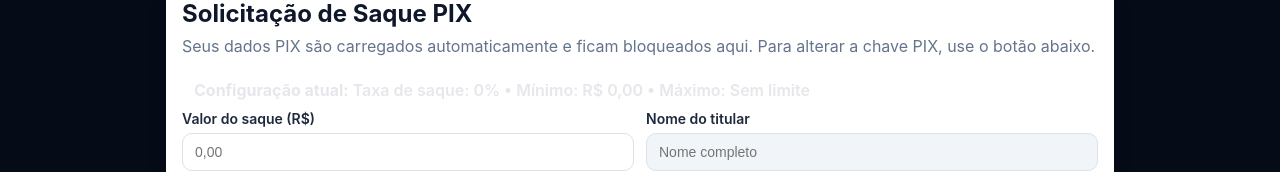
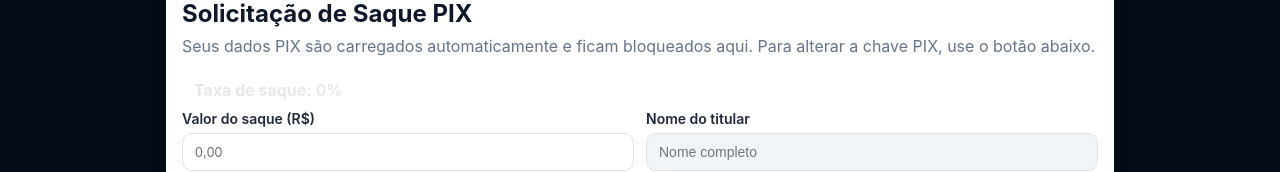
Before and after one commit to magnatazk20/mancera-frontend, a React (Vite) app: page /saque in a window 1280 px wide. Shown: the part 1015-1187 px from the top of the page. Built offline with nearby package versions, Linux system fonts and the light colour scheme; no server answers; sample sign-in values are in the browser's storage.

Commit message:
chore: show only withdraw fee info on withdraw page

```diff
--- a/src/pages/Withdraw.tsx
+++ b/src/pages/Withdraw.tsx
@@ -281,10 +281,7 @@
         </p>
 
         <div className="withdraw-feedback">
-          <strong>Configuração atual:</strong>{' '}
-          Taxa de saque: {withdrawFeePercent}% •
-          Mínimo: {formatBRL(minWithdrawAmount)} •
-          Máximo: {maxWithdrawAmount > 0 ? formatBRL(maxWithdrawAmount) : 'Sem limite'}
+          <strong>Taxa de saque:</strong> {withdrawFeePercent}%
         </div>
 
         {hasValidPreviewAmount ? (
```
